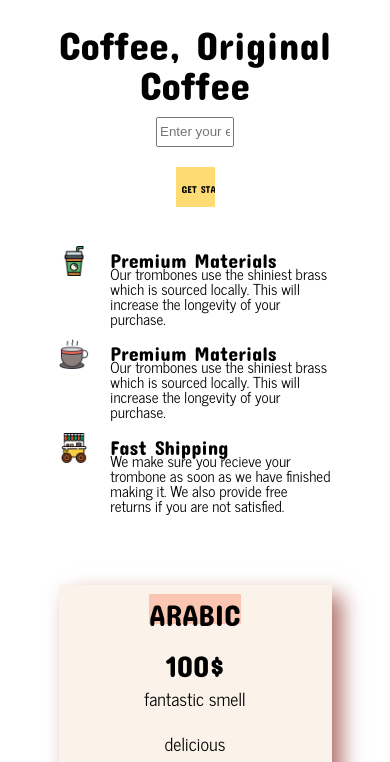
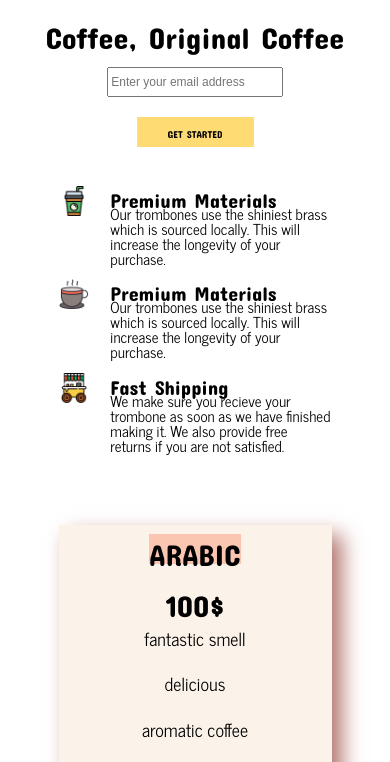
Before and after one commit to megi-j/landing-page, a plain HTML site: page index.html in a window 390 px wide. Shown: the part 79-841 px from the top of the page. Drawn offline with Linux system fonts and the light colour scheme; a web font is replaced by a local one.

Commit message:
added mobile responsive styles

```diff
--- a/css/style.css
+++ b/css/style.css
@@ -144,8 +144,10 @@ section {
 footer {
     width: 65%;
     margin: 10% auto;
-    background-color: #fbf3e9;
+    margin-bottom: 0;
+    background-color: #fac6b1;
     padding: 20px;
+
 }
 footer nav ul {
     display: flex;
@@ -211,3 +213,16 @@ footer div p {
     }
 
 }
+@media(max-width:480px){
+    #email {
+        width: 45%;
+        font-size: 12px;
+    }
+    #submit {
+        width: 30%;
+        height: 30px;
+    }
+    #input-section h1 {
+        font-size: 30px;
+    }
+}
```
